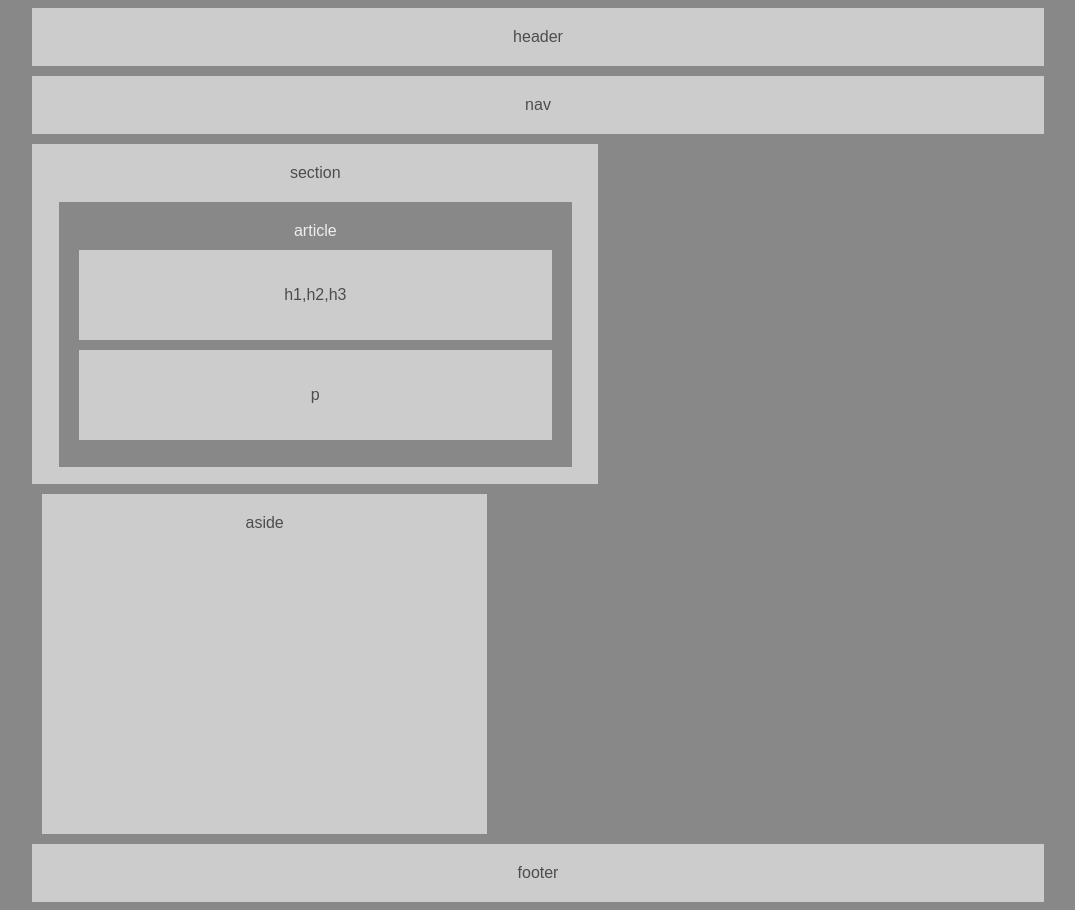
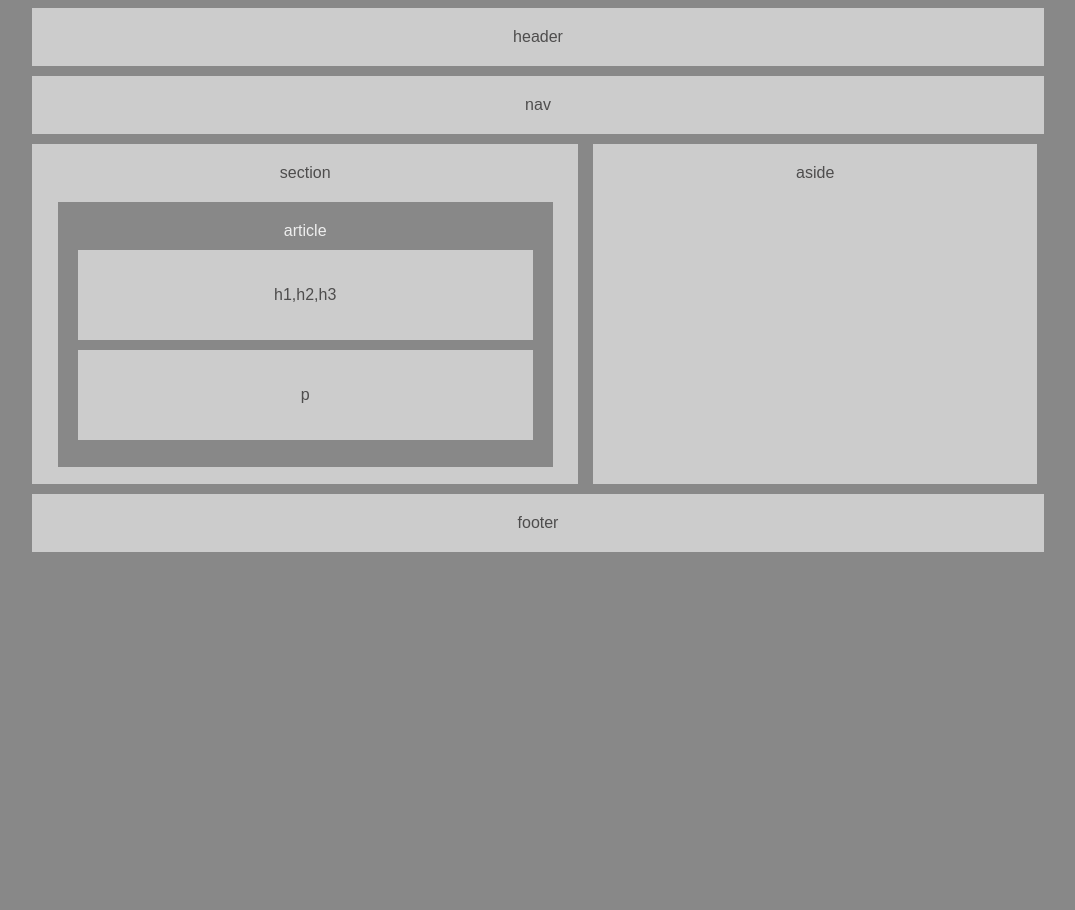
Before and after one commit to tsaraya29/github.io, a plain HTML site: page wireframe.html in a window 1280 px wide. Shown: the whole page, without its empty margins (102-1177 px from the left). After the commit the page ends 800 px from the top, so only its background shows below. Drawn offline with Linux system fonts and the light colour scheme.

Commit message:
updated the width so displays correctly

```diff
--- a/style2.css
+++ b/style2.css
@@ -32,7 +32,7 @@ nav {
 }
 section {
     background-color: #ccc;
-    width: 52%;
+    width: 50%;
     padding: 20px;
     text-align: center;
     float: left;
```
